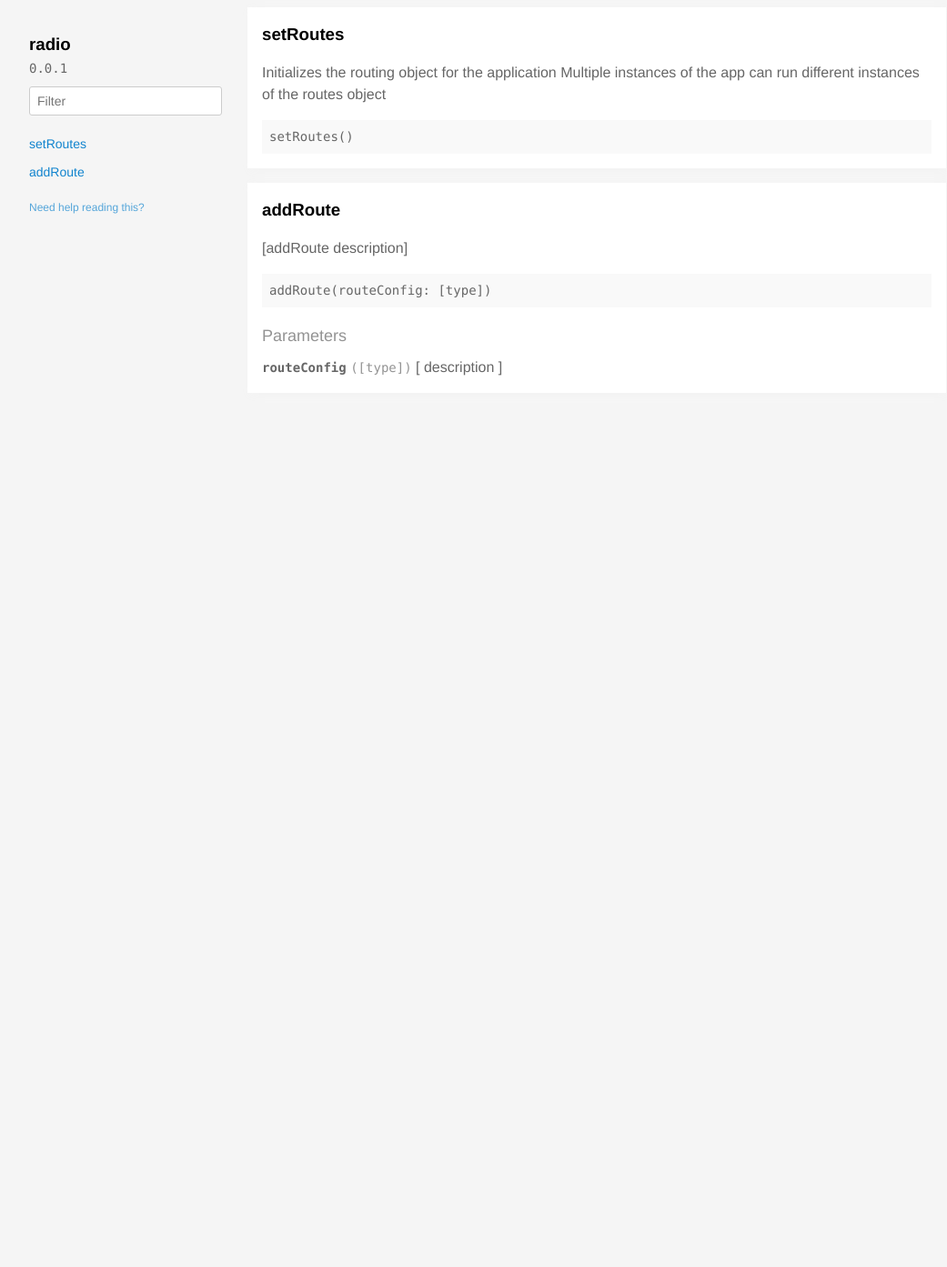
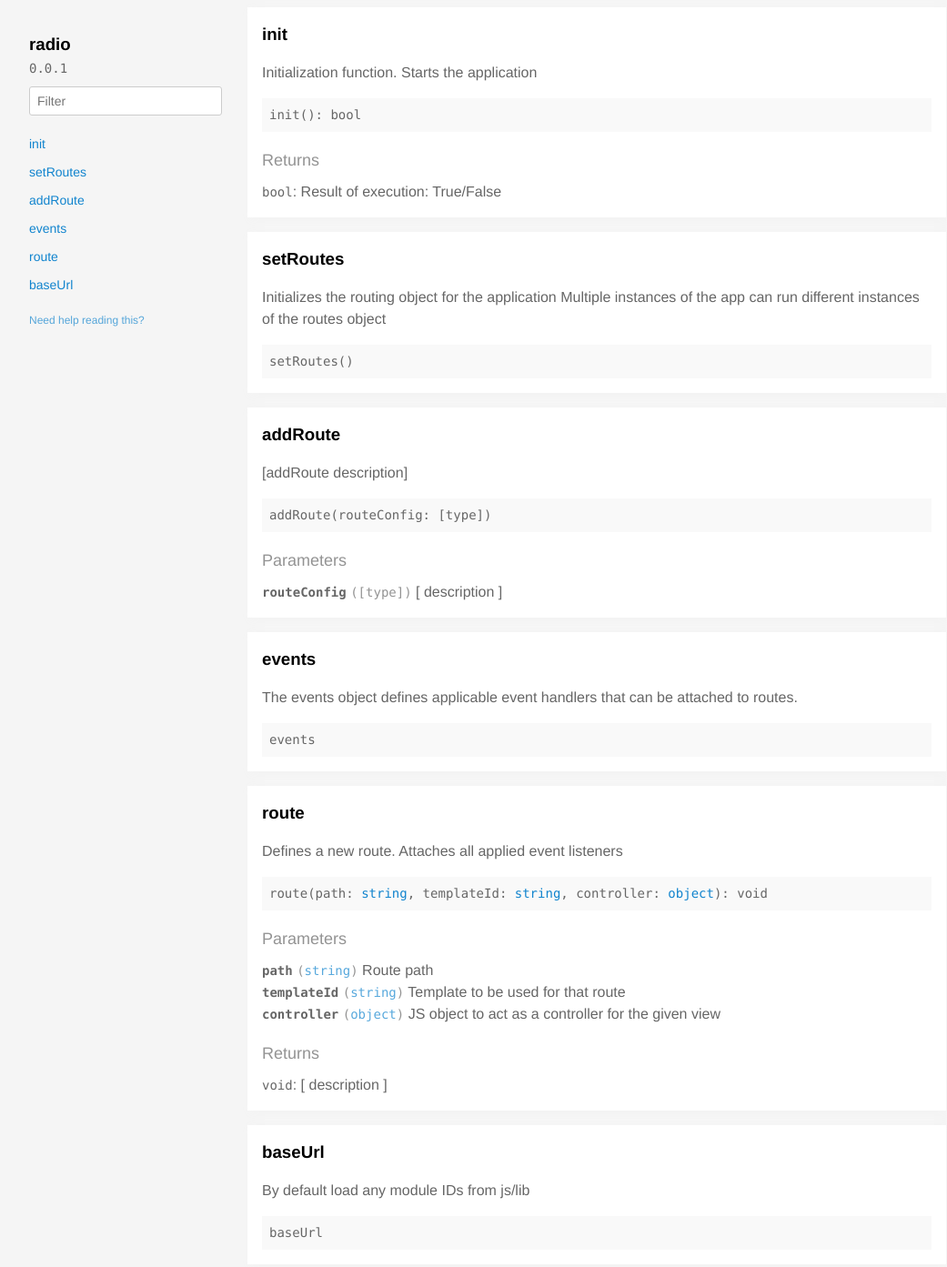
Before and after one commit to imaginois/radio_legacy, a website: page docs/index.html in a window 1280 px wide. Shown: the whole page at 91% size, without its empty margins (112-1153 px from the left). Before the commit the page ends 800 px from the top, so only its background shows below. Drawn offline with Linux system fonts and the light colour scheme.

Commit message:
regenerating docs

```diff
--- a/docs/index.html
+++ b/docs/index.html
@@ -25,6 +25,16 @@
 
 
                 <li><a
+                  href='#init'
+                  class="">
+                  init
+
+                </a>
+
+                </li>
+
+
+                <li><a
                   href='#setroutes'
                   class="">
                   setRoutes
@@ -43,6 +53,36 @@
 
                 </li>
 
+
+                <li><a
+                  href='#events'
+                  class="">
+                  events
+
+                </a>
+
+                </li>
+
+
+                <li><a
+                  href='#route'
+                  class="">
+                  route
+
+                </a>
+
+                </li>
+
+
+                <li><a
+                  href='#baseurl'
+                  class="">
+                  baseUrl
+
+                </a>
+
+                </li>
+
             </ul>
           </div>
           <div class='mt1 h6 quiet'>
@@ -51,6 +91,61 @@
         </div>
       </div>
       <div class='fix-margin-3'>
+
+
+            <section class='p2 mb2 clearfix bg-white minishadow'>
+
+
+  <div class='clearfix'>
+
+    <h3 class='fl m0' id='init'>
+      init
+    </h3>
+
+
+  </div>
+
+
+  <p>Initialization function. Starts the application</p>
+
+
+  <div class='pre p1 fill-light mt0'>init(): bool</div>
+
+
+
+
+
+
+
+
+
+
+
+
+
+
+
+
+      <div class='py1 quiet mt1 prose-big'>Returns</div>
+      <code>bool</code>:
+        Result of execution: True/False
+
+
+
+
+
+
+
+
+
+
+
+
+
+
+</section>
+
+
 
 
             <section class='p2 mb2 clearfix bg-white minishadow'>
@@ -164,6 +259,190 @@ description
 
 
 
+
+            <section class='p2 mb2 clearfix bg-white minishadow'>
+
+
+  <div class='clearfix'>
+
+    <h3 class='fl m0' id='events'>
+      events
+    </h3>
+
+
+  </div>
+
+
+  <p>The events object defines applicable event handlers
+that can be attached to routes.</p>
+
+
+  <div class='pre p1 fill-light mt0'>events</div>
+
+
+
+
+
+
+
+
+
+
+
+
+
+
+
+
+
+
+
+
+
+
+
+
+
+</section>
+
+
+
+
+            <section class='p2 mb2 clearfix bg-white minishadow'>
+
+
+  <div class='clearfix'>
+
+    <h3 class='fl m0' id='route'>
+      route
+    </h3>
+
+
+  </div>
+
+
+  <p>Defines a new route. Attaches all applied event listeners</p>
+
+
+  <div class='pre p1 fill-light mt0'>route(path: <a href="https://developer.mozilla.org/en-US/docs/Web/JavaScript/Reference/Global_Objects/String">string</a>, templateId: <a href="https://developer.mozilla.org/en-US/docs/Web/JavaScript/Reference/Global_Objects/String">string</a>, controller: <a href="https://developer.mozilla.org/en-US/docs/Web/JavaScript/Reference/Global_Objects/Object">object</a>): void</div>
+
+
+
+
+
+
+
+
+
+
+
+    <div class='py1 quiet mt1 prose-big'>Parameters</div>
+    <div class='prose'>
+
+        <div class='space-bottom0'>
+          <div>
+            <span class='code bold'>path</span> <code class='quiet'>(<a href="https://developer.mozilla.org/en-US/docs/Web/JavaScript/Reference/Global_Objects/String">string</a>)</code>
+	    Route path
+
+          </div>
+
+        </div>
+
+        <div class='space-bottom0'>
+          <div>
+            <span class='code bold'>templateId</span> <code class='quiet'>(<a href="https://developer.mozilla.org/en-US/docs/Web/JavaScript/Reference/Global_Objects/String">string</a>)</code>
+	    Template to be used for that route
+
+          </div>
+
+        </div>
+
+        <div class='space-bottom0'>
+          <div>
+            <span class='code bold'>controller</span> <code class='quiet'>(<a href="https://developer.mozilla.org/en-US/docs/Web/JavaScript/Reference/Global_Objects/Object">object</a>)</code>
+	    JS object to act as a controller for the given view
+
+          </div>
+
+        </div>
+
+    </div>
+
+
+
+
+
+
+      <div class='py1 quiet mt1 prose-big'>Returns</div>
+      <code>void</code>:
+        [
+description
+]
+
+
+
+
+
+
+
+
+
+
+
+
+
+
+</section>
+
+
+
+
+            <section class='p2 mb2 clearfix bg-white minishadow'>
+
+
+  <div class='clearfix'>
+
+    <h3 class='fl m0' id='baseurl'>
+      baseUrl
+    </h3>
+
+
+  </div>
+
+
+  <p>By default load any module IDs from js/lib</p>
+
+
+  <div class='pre p1 fill-light mt0'>baseUrl</div>
+
+
+
+
+
+
+
+
+
+
+
+
+
+
+
+
+
+
+
+
+
+
+
+
+
+</section>
+
+
+
       </div>
     </div>
   </div>
--- a/js/core/manager.js
+++ b/js/core/manager.js
@@ -28,6 +28,10 @@ define([
 	]
 
 	function Manager () {
+		/**
+		 * Initialization function. Starts the application
+		 * @return {bool} Result of execution: True/False
+		 */
 		function init () {
 			var mousemove = radio.stream();
 			var tpl = (new dom()).dom;
@@ -42,7 +46,7 @@ define([
 			  tpl.h('span', {style: {fontWeight: 'bold'}}, 'This is bold'),
 			  ' and this is just normal text',
 			]);
-			// tpl.patch(container, vnode);
+			tpl.patch(container, vnode);
 
 			document.addEventListener('mousemove', mousemove);
 
```
Also changed, not shown: js/core/router.js (+19 -4 lines), js/init.js (+17 -0 lines), README.md.
